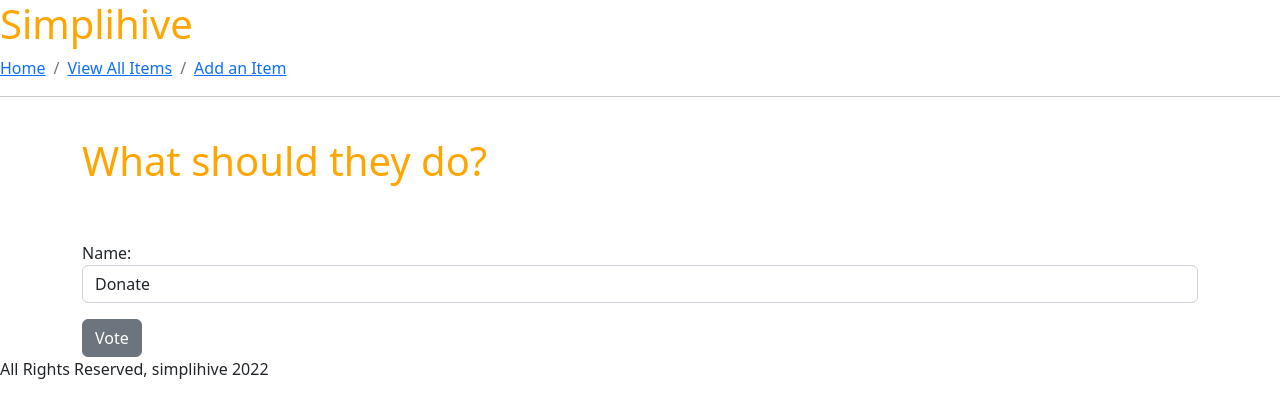
After one commit to CatW-M/simplihive, a Django app: page /items/1/vote in a window 1280 px wide. The commit adds this page. Shown: the top 418 px of the page. Run offline with Django 4.2, Linux system fonts and the light colour scheme.

Commit message:
inprog: Vote feat

```diff
--- a/main_app/forms.py
+++ b/main_app/forms.py
@@ -7,6 +7,9 @@ choice_list = []
 
 for item in choices:
     choice_list.append(item)
+
+
+vote_choice = [('DONATE', 'Donate'), ('TRASH', 'Trash'), ('KEEP', 'Keep'),]
 
 class ItemForm(forms.ModelForm):
     class Meta:
@@ -21,6 +24,14 @@ class ItemForm(forms.ModelForm):
             'anonymous': forms.RadioSelect(attrs={'class': 'form-control'}),
         }
 
+class VoteForm(forms.ModelForm):
+    class Meta:
+        model = Choice
+        fields = ('name', )
+        widgets = {
+             'name': forms.Select(choices=vote_choice, attrs={'class': 'form-control'}),
+        }
+
 class CommentForm(forms.ModelForm):
     class Meta:
         model = Comment
--- a/main_app/models.py
+++ b/main_app/models.py
@@ -41,20 +41,24 @@ class Comment(models.Model):
 
 
 class Choice(models.Model):
-    DONATE = 'donate'
-    TRASH = 'trash'
-    KEEP = 'keep'
+    name = models.CharField(max_length=50, default='deciding')
+    votes = models.IntegerField(default = 0)
     item = models.ForeignKey(Item, on_delete=models.CASCADE)
-    CHOICE_TEXT = [
-        (DONATE, 'Donate'),
-        (TRASH, 'Trash'),
-        (KEEP, 'Keep'),
-    ]
-    choice_text = models.CharField(
-        max_length=32,
-        choices=CHOICE_TEXT,
-    )
-    votes = models.IntegerField(default=0)
+    user = models.ForeignKey(User, on_delete=models.CASCADE, default=1)
 
     def __str__(self):
-        return self.choice_text
+        return self.name
+
+    def get_absolute_url(self):
+        return reverse('home')
+
+# class Vote(models.Model):
+#     class Meta:
+#         unique_together = (('user', 'Choice'))
+
+#     user = models.ForeignKey(User)
+#     Choice = models.ForeignKey(Choice)
+#     item = models.ForeignKey(Item)
+
+#     def __str__(self):
+#         return self.Choice
--- a/main_app/templates/item_detail.html
+++ b/main_app/templates/item_detail.html
@@ -9,10 +9,10 @@
     {% endif %}
     <div className="image-box">
       {% if item.item_image %}
-      <img src="{{item.item_image.url}}" width=200 />
+      <a href="{% url 'item-vote' item.pk %}"><img src="{{item.item_image.url}}" width=200 />
       {% endif %}
       <div className="content">
-        <p className="title">{{ item.name }}</p>
+        <p className="title">{{ item.name }}</p></a>
         <h4 className="significance">{{ item.significance }}</h4>
       </div>
     </div>
--- /dev/null
+++ b/main_app/templates/main_app/item_vote.html
@@ -0,0 +1,17 @@
+{% extends 'base.html' %}
+{% block title %} Vote on Item {% endblock %}
+{% block content %}
+
+
+<h1>What should they do?</h1>
+<br/><br/>
+
+<div class="form-group">
+    <form method="POST">
+        {% csrf_token %}
+        {{ form.as_p }}
+        <button class="btn btn-secondary">Vote</button>
+    </form>
+</div>
+
+{% endblock %}
--- a/main_app/urls.py
+++ b/main_app/urls.py
@@ -5,6 +5,7 @@ urlpatterns = [
     path('', views.index, name='index'),
     path('items/', views.ItemIndex.as_view(), name='items_index'),
     path('items/<int:pk>/', views.ItemDetailView.as_view(), name='item-detail'),
+    path('items/<int:pk>/vote', views.VoteItem.as_view(), name='item-vote'),
     path('items/create/', views.ItemCreate.as_view(), name='items_create'),
     path('items/<int:pk>/update/', views.ItemUpdate.as_view(), name='items_update'),
     path('items/<int:pk>/delete/', views.ItemDelete.as_view(), name='items_delete'),
--- a/main_app/views.py
+++ b/main_app/views.py
@@ -3,7 +3,7 @@ from django.contrib.auth.forms import AuthenticationForm, UserCreationForm
 from django.views.generic import DetailView, ListView
 from django.views.generic.edit import CreateView, UpdateView, DeleteView
 from .models import Item, Choice, Comment
-from .forms import CommentForm, ItemForm
+from .forms import CommentForm, ItemForm, VoteForm
 from django.http import HttpResponseRedirect
 from django.contrib.auth.models import User
 from django.contrib.auth import authenticate, login, logout
@@ -51,27 +51,21 @@ class AddCommentView(CreateView):
         return super().form_valid(form)
     success_url = '/items'
 
+class VoteItem(CreateView):
+    model = Choice
+    form_class = VoteForm
+    template_name = 'main_app/item_vote.html'
+    def form_valid(self, form):
+        form.instance.item_id = self.kwargs['pk']
+        form.instance.user = self.request.user
+        return super().form_valid(form)
+    success_url = 'main_app/item_results.html'
+
 
 def index(request):
     return render(request, 'index.html')
 
 
-
-
-
-# def items_show(request, item_id):
-#     item = Item.objects.get(id=item_id)
-#     try:
-#         selected_choice = item.choice_set.get(pk=request.POST['choice'])
-#     except (KeyError, Choice.DoesNotExist):
-#         return render(request, 'items/detail.html', {
-#             'item': item,
-#             'error_message': "You didn't select a choice.",
-#         })
-#     else:
-#         selected_choice.votes += 1
-#         selected_choice.save()
-#     return render(request, 'items/detail.html', {'item': item})
 
 def profile(request, username):
     user = User.objects.get(username=username)
```
Also changed, not shown: main_app/templates/main_app/results.html (added, +12 -0 lines), main_app/migrations/0010_remove_choice_choice_text_choice_name_choice_user.py (added), main_app/migrations/0011_alter_choice_user.py (added).
